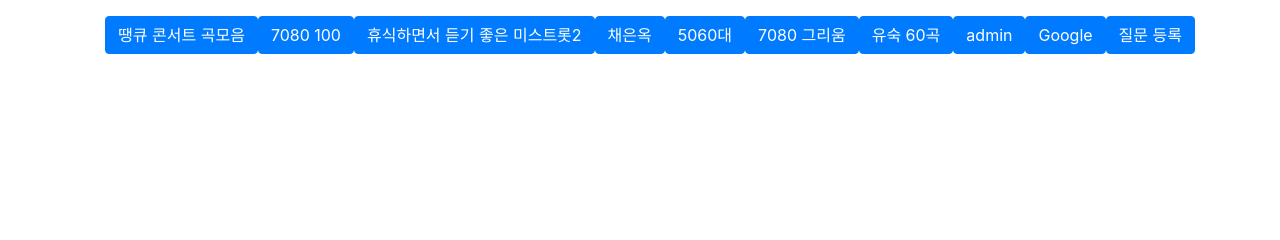
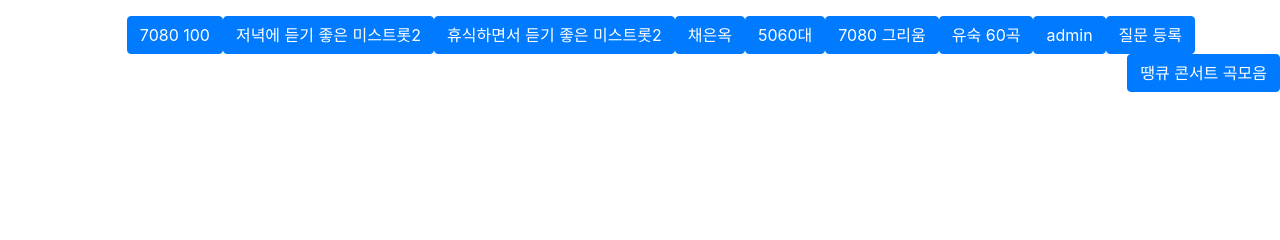
Before and after one commit to parkdavgit/django-deploy-test, a Django app: page / in a window 1280 px wide. Shown: the part 148-388 px from the top of the page. Run offline with Django 3.2, Linux system fonts and the light colour scheme; data that the repository does not hold is empty; parts of the project's set-up code (start-up, migrations or seed data) failed here and were passed over; some libraries are stand-ins or nearby versions.

Commit message:
just one file

```diff
--- a/templates/index.html
+++ b/templates/index.html
@@ -41,13 +41,14 @@
 <a href="{% url 'question_create' %}" class="btn btn-primary float-right">질문 등록</a>
 </div>
 
-<a href="https://www.google.ca/" class="btn btn-primary float-right">Google</a>
+
 <a href="./admin" class="btn btn-primary float-right">admin</a>
 <a href="https://www.youtube.com/watch?v=ATdZ3pvnFhY" class="btn btn-primary float-right">유숙 60곡</a>
 <a href="https://www.youtube.com/watch?v=8RxBn9gGDs4" class="btn btn-primary float-right">7080 그리움</a>
 <a href="https://www.youtube.com/watch?v=u10MVi28cVA" class="btn btn-primary float-right">5060대</a>
 <a href="https://www.youtube.com/watch?v=f4fqropUO4s" class="btn btn-primary float-right">채은옥</a>
 <a href="https://www.youtube.com/watch?v=n7c2lkC_n2k" class="btn btn-primary float-right">휴식하면서 듣기 좋은 미스트롯2</a>
+<a href="https://www.youtube.com/watch?v=XtILM6uZ_W0" class="btn btn-primary float-right">저녁에 듣기 좋은 미스트롯2</a>
 <a href="https://www.youtube.com/watch?v=mjTZjEDRTKw" class="btn btn-primary float-right">7080 100</a>
 <a href="https://www.youtube.com/watch?v=r-2apispJeo" class="btn btn-primary float-right">땡큐 콘서트 곡모음</a>
 
```
